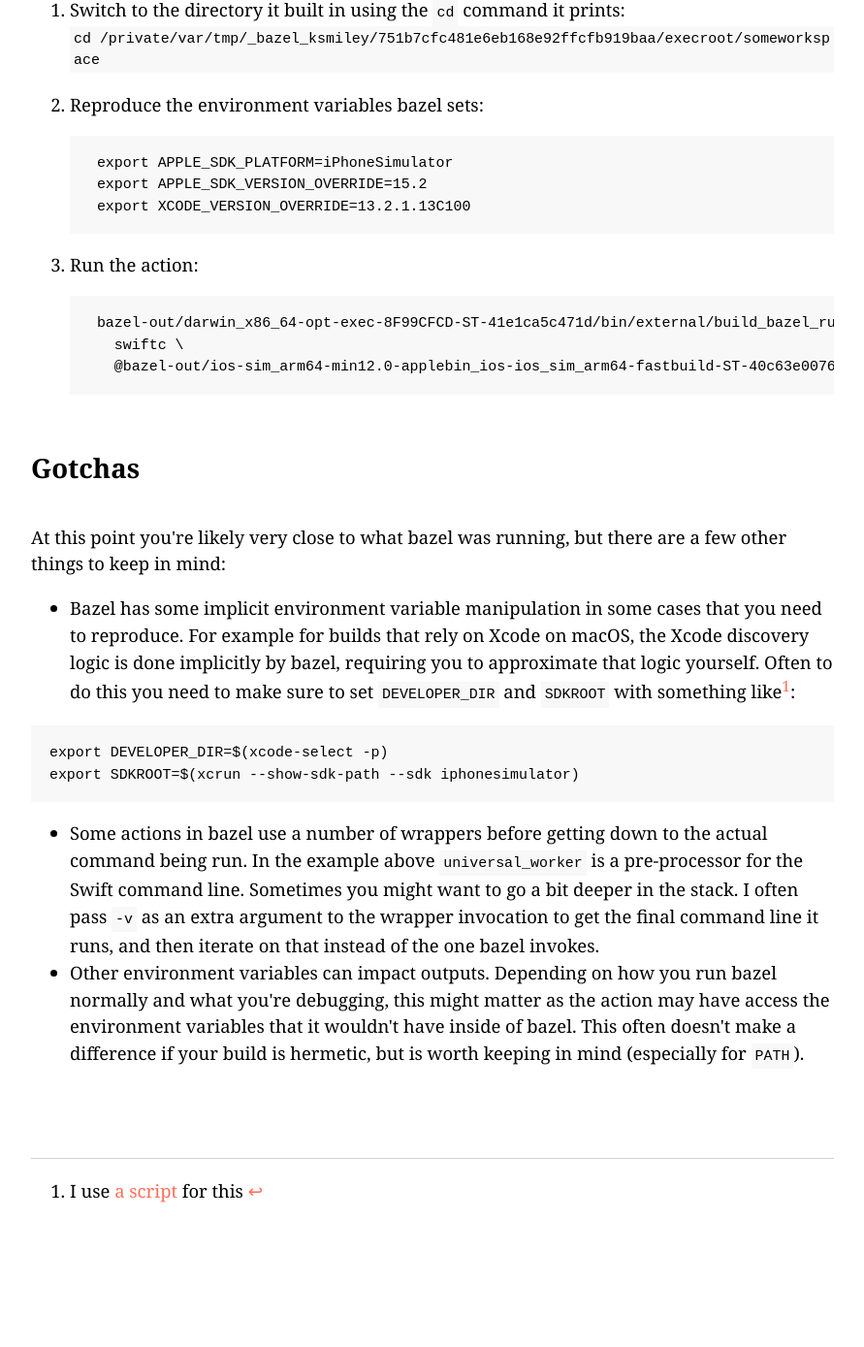
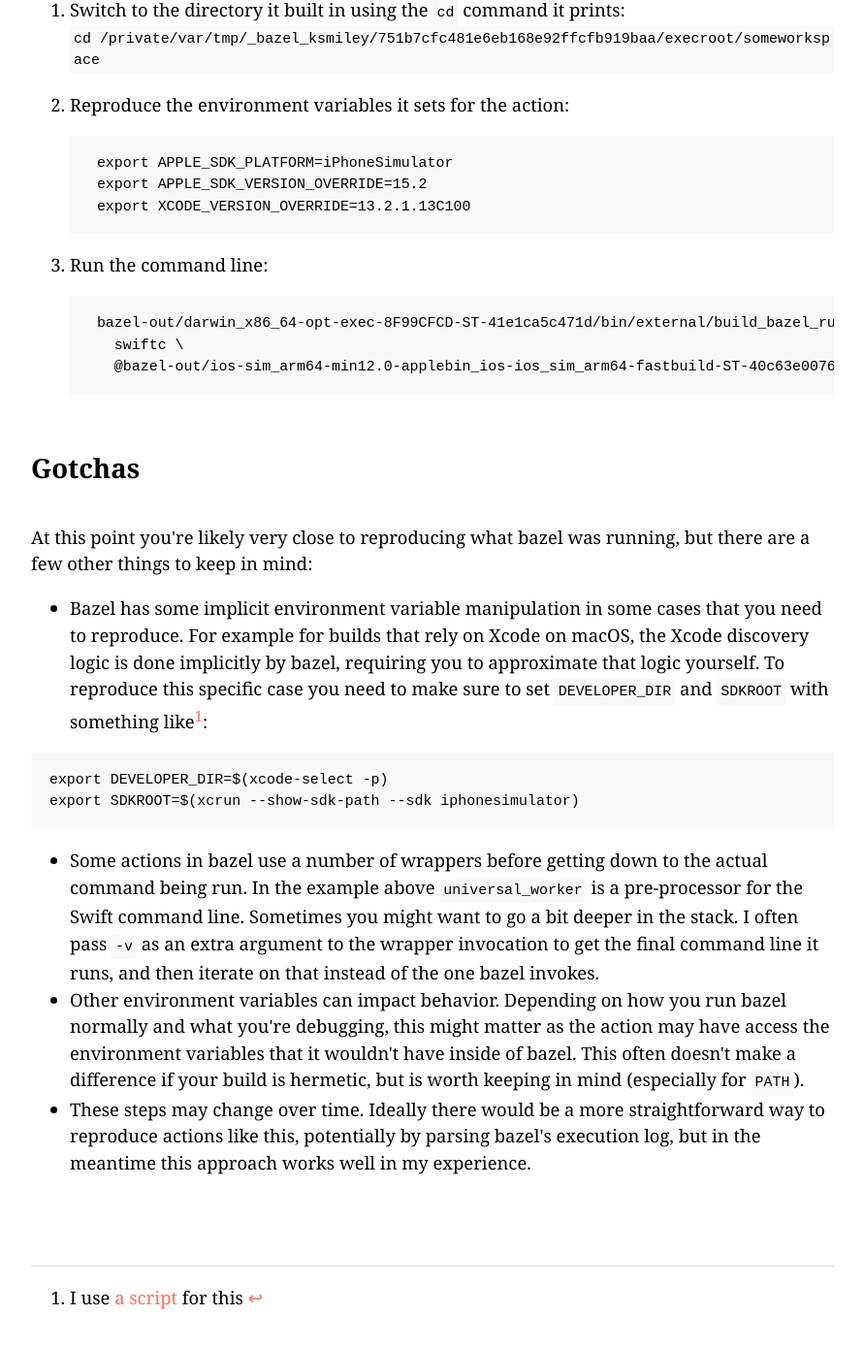
Before and after one commit to keith/smileykeith.com, a Jekyll site: the page built from _posts/2022-03-02-debugging-bazel-actions.md, in a window 1280 px wide and 1400 px high, scrolled down 2150 px. Shown: the top 1389 px of the window at 97% size, without its empty margins (194-1085 px from the left). Built offline with Jekyll 4.4.1, drawn with Linux system fonts in a browser that asks for light colours; before the commit the page ends 3502 px from its top, so only the background shows below that; some of the changed text lies outside the part shown.

Commit message:
Typos and improvements

````diff
--- a/_posts/2022-03-02-debugging-bazel-actions.md
+++ b/_posts/2022-03-02-debugging-bazel-actions.md
@@ -46,15 +46,14 @@
   compiles, or native binary linking, there are easy command line flags
   you can pass to invalidate the actions, specifically things like
   `--copt=-v` and `--linkopt=-v` respectively. Another useful thing to
-  know for this case is that bazel doesn't have any semantics around
-  flags like this, so if you need to invalidate the action a second
-  time, you can often append the same option again, repeating it, to
-  make bazel re-run it, for example `--linkopt=-v --linkopt=-v`, and the
-  underlying tool won't care about the repitition. This works best when
-  changing flags will only invalidate a small number of actions so you
-  don't have to rebuild a ton of things before you get to the action you
-  care about.
-- change flags on the specific target. If changing flags globally is too
+  know is bazel doesn't have any semantics around the contents of these
+  flags, so if you need to invalidate the action a second time, you can
+  often append the same option again, repeating it, to make bazel re-run
+  it. For example `--linkopt=-v --linkopt=-v`, often the underlying tool
+  won't care about the repetition. This works best when changing flags
+  will only invalidate a small number of actions so you don't have to
+  rebuild a ton of things before you get to the action you care about.
+- Change flags on the specific target. If changing flags globally is too
   invasive for your build, you can often edit the `copts` attribute of
   the specific target you care about to invalid the action. Again
   passing `-v` is often a useful way to get it to re-run without
@@ -77,14 +76,14 @@
   bazel-out/darwin_x86_64-opt-exec-8F99CFCD-ST-41e1ca5c471d/bin/external/build_bazel_rules_swift/tools/worker/universal_worker swiftc @bazel-out/ios-sim_arm64-min12.0-applebin_ios-ios_sim_arm64-fastbuild-ST-40c63e007684/bin/some_target/some_target.swiftmodule-0.params
 ```
 
-# 2. Reproduce bazel's environment and run
+# 3. Reproduce bazel's environment and run
 
 Now that you have the environment and command line bazel ran, you can
-roughly reproduce what it did:
+roughly reproduce what it did in a few steps:
 
 1. Switch to the directory it built in using the `cd` command it prints:
    `cd /private/var/tmp/_bazel_ksmiley/751b7cfc481e6eb168e92ffcfb919baa/execroot/someworkspace`
-2. Reproduce the environment variables bazel sets:
+2. Reproduce the environment variables it sets for the action:
 
     ```
     export APPLE_SDK_PLATFORM=iPhoneSimulator
@@ -92,7 +91,7 @@
     export XCODE_VERSION_OVERRIDE=13.2.1.13C100
     ```
 
-3. Run the action:
+3. Run the command line:
 
     ```
     bazel-out/darwin_x86_64-opt-exec-8F99CFCD-ST-41e1ca5c471d/bin/external/build_bazel_rules_swift/tools/worker/universal_worker \
@@ -102,15 +101,15 @@
 
 # Gotchas
 
-At this point you're likely very close to what bazel was running, but
-there are a few other things to keep in mind:
+At this point you're likely very close to reproducing what bazel was
+running, but there are a few other things to keep in mind:
 
 - Bazel has some implicit environment variable manipulation in some
   cases that you need to reproduce. For example for builds that rely on
   Xcode on macOS, the Xcode discovery logic is done implicitly by bazel,
-  requiring you to approximate that logic yourself. Often to do this you
-  need to make sure to set `DEVELOPER_DIR` and `SDKROOT` with something
-  like[^1]:
+  requiring you to approximate that logic yourself. To reproduce this
+  specific case you need to make sure to set `DEVELOPER_DIR` and
+  `SDKROOT` with something like[^1]:
 
 ```
 export DEVELOPER_DIR=$(xcode-select -p)
@@ -123,11 +122,15 @@
   want to go a bit deeper in the stack. I often pass `-v` as an extra
   argument to the wrapper invocation to get the final command line it
   runs, and then iterate on that instead of the one bazel invokes.
-- Other environment variables can impact outputs. Depending on how you
+- Other environment variables can impact behavior. Depending on how you
   run bazel normally and what you're debugging, this might matter as the
   action may have access the environment variables that it wouldn't have
   inside of bazel. This often doesn't make a difference if your build is
   hermetic, but is worth keeping in mind (especially for `PATH`).
+- These steps may change over time. Ideally there would be a more
+  straightforward way to reproduce actions like this, potentially by
+  parsing bazel's execution log, but in the meantime this approach works
+  well in my experience.
 
 [^1]: I use [a script][a script] for this
 
````
